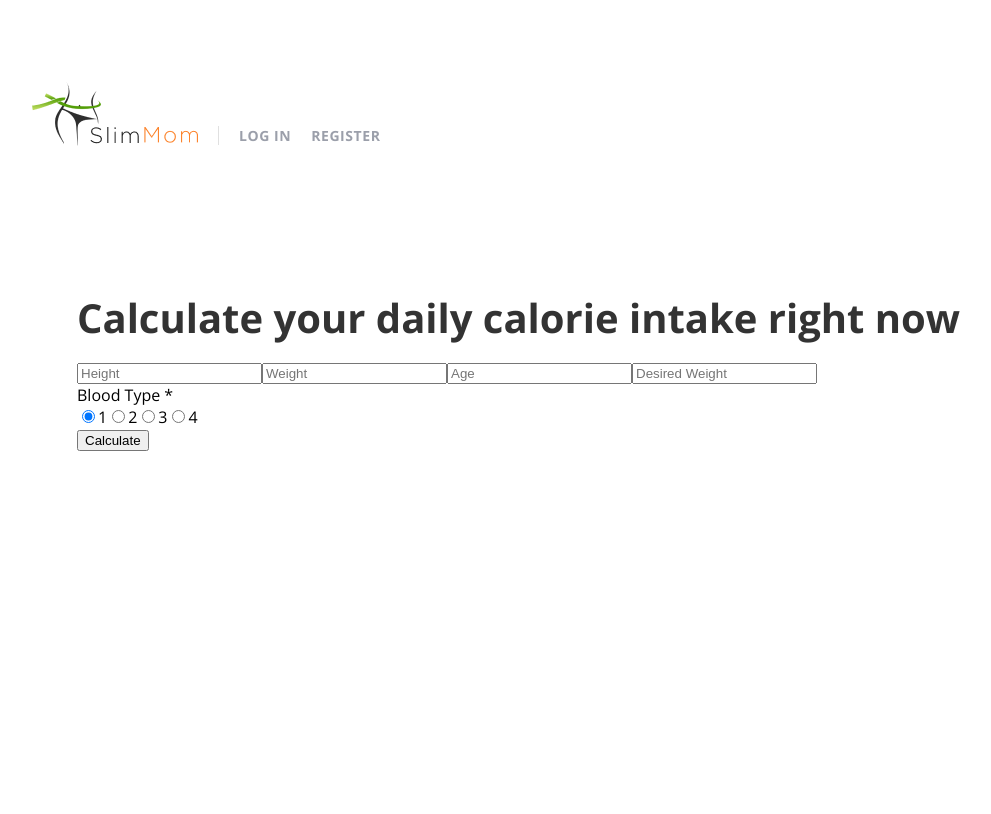
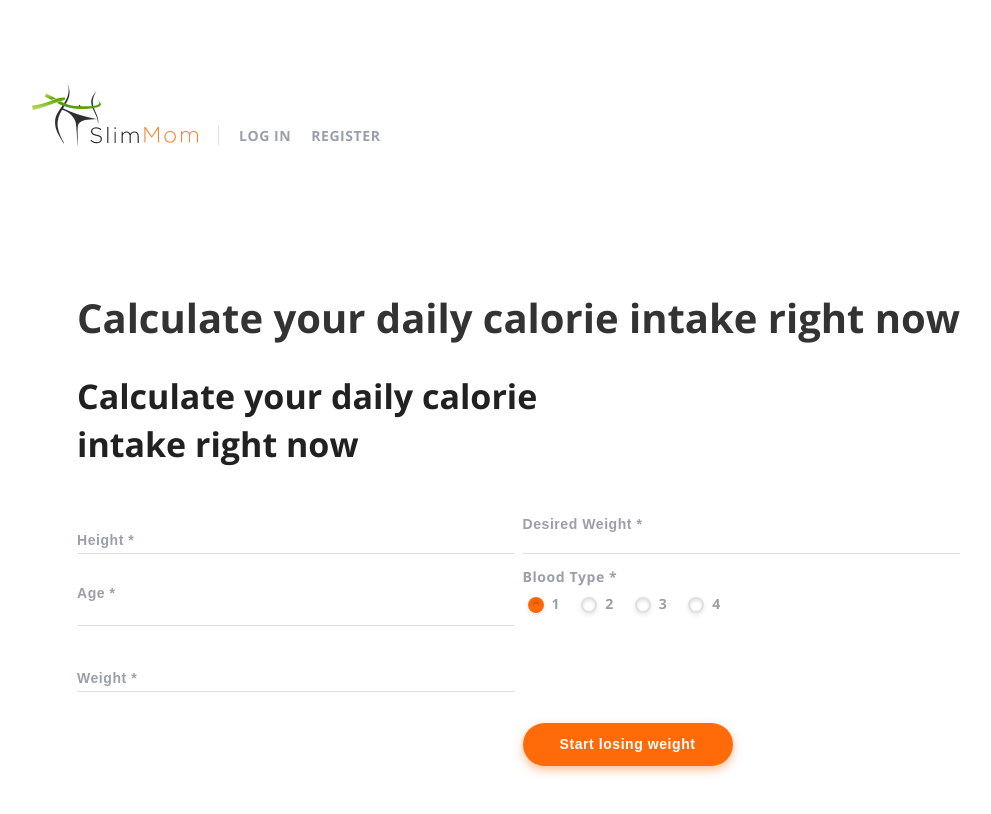
Before and after one commit to NituAlexandru/SlimMom, a React (Vite) app in the folder slim-mom/: page / in a window 1280 px wide. Shown: the top 814 px of the page, without its empty margins (19-1010 px from the left). Built offline with nearby package versions, Linux system fonts and the light colour scheme; the HTML template or start-up script is replaced by a standard one.

Commit message:
Added styling for Register, calculator

```diff
--- a/slim-mom/src/components/Auth/Register.module.scss
+++ b/slim-mom/src/components/Auth/Register.module.scss
@@ -0,0 +1,56 @@
+.registerPage {
+  h1 {
+    font-weight: 700;
+    font-size: 14px;
+    letter-spacing: 0.04em;
+    text-transform: uppercase;
+    color: #fc842d;
+    margin-bottom: 45px;
+  }
+  .registerForm {
+    display: flex;
+    flex-direction: column;
+    gap: 30px;
+
+    input {
+      width: 100%;
+      max-width: 320px;
+      border: none;
+      outline: none;
+      border-bottom: 1px solid #e0e0e0;
+      padding: 10px;
+      padding-left: 0;
+      color: #fc842d;
+
+      &::placeholder {
+        font-weight: 700;
+        font-size: 14px;
+        letter-spacing: 0.04em;
+        color: #9b9faa;
+      }
+    }
+
+    button {
+      border-radius: 30px;
+      padding: 13px 48px;
+      width: 181px;
+      height: 44px;
+      font-weight: 700;
+      font-size: 14px;
+      letter-spacing: 0.04em;
+      text-align: center;
+      color: #e65c00;
+      cursor: pointer;
+      border: solid 1px #fc842d;
+      background-color: #fff;
+
+      &:hover {
+        background: #e65c00;
+        color: #fff;
+      }
+    }
+  }
+  @media (min-width: 1024px) {
+    padding-left: 20px;
+  }
+}
--- a/slim-mom/src/components/Diary/DiarySummary.module.scss
+++ b/slim-mom/src/components/Diary/DiarySummary.module.scss
@@ -1,25 +1,43 @@
 .summary {
+  width: 100%;
+  max-width: 400px;
+  margin-top: 2rem;
+  padding: 1rem;
   background-color: #f9f9f9;
-  border-radius: 8px;
-  padding: 20px;
-  margin: 20px;
+  border-radius: 0.5rem;
+
+  @media (min-width: 768px) {
+    max-width: 500px;
   }
 
-.summary h2,
-.summary h3 {
-  color: #333;
+  @media (min-width: 1024px) {
+    max-width: 600px;
+    margin-top: 0;
   }
 
-.summary p,
-.summary ul {
-  color: #666;
+  h2 {
+    font-size: 1.25rem;
+    margin-bottom: 1rem;
+
+    @media (min-width: 768px) {
+      font-size: 1.5rem;
     }
 
-.summary ul {
-  list-style-type: none;
-  padding: 0;
+    @media (min-width: 1024px) {
+      font-size: 1.75rem;
+    }
   }
 
-.summary ul li {
-  margin: 5px 0;
+  p {
+    font-size: 1rem;
+    margin-bottom: 0.5rem;
+
+    @media (min-width: 768px) {
+      font-size: 1.125rem;
     }
+
+    @media (min-width: 1024px) {
+      font-size: 1.25rem;
+    }
+  }
+}
--- a/slim-mom/src/components/Forms/CalculatorCalorieForm.jsx
+++ b/slim-mom/src/components/Forms/CalculatorCalorieForm.jsx
@@ -39,13 +39,16 @@ const CalculatorCalorieForm = ({ onSubmit, result, resetResult }) => {
 
   return (
     <div>
+      <h2>
+        Calculate your daily calorie <br /> intake right now
+      </h2>
       <form className={styles.form} onSubmit={handleSubmit}>
         <input
           type="number"
           name="height"
           value={formData.height}
           onChange={handleChange}
-          placeholder="Height"
+          placeholder="Height *"
           required
         />
         <input
@@ -53,7 +56,7 @@ const CalculatorCalorieForm = ({ onSubmit, result, resetResult }) => {
           name="weight"
           value={formData.weight}
           onChange={handleChange}
-          placeholder="Weight"
+          placeholder="Weight *"
           required
         />
         <input
@@ -61,7 +64,7 @@ const CalculatorCalorieForm = ({ onSubmit, result, resetResult }) => {
           name="age"
           value={formData.age}
           onChange={handleChange}
-          placeholder="Age"
+          placeholder="Age *"
           required
         />
         <input
@@ -69,11 +72,11 @@ const CalculatorCalorieForm = ({ onSubmit, result, resetResult }) => {
           name="desiredWeight"
           value={formData.desiredWeight}
           onChange={handleChange}
-          placeholder="Desired Weight"
+          placeholder="Desired Weight *"
           required
         />
         <div className={styles.bloodTypeSection}>
-          <label>Blood Type *</label>{" "}
+          <label>Blood Type *</label>
           <div className={styles.radioButtons}>
             <label>
               <input
@@ -117,7 +120,7 @@ const CalculatorCalorieForm = ({ onSubmit, result, resetResult }) => {
             </label>
           </div>
         </div>
-        <button type="submit">Calculate</button>
+        <button type="submit">Start losing weight</button>
       </form>
       {result && (
         <ResultModal
--- a/slim-mom/src/components/Forms/CalculatorCalorieForm.module.scss
+++ b/slim-mom/src/components/Forms/CalculatorCalorieForm.module.scss
@@ -0,0 +1,179 @@
+h2 {
+  font-weight: 700;
+  font-size: 18px;
+  line-height: 1.4;
+  color: #212121;
+  @media (min-width: 768px) {
+    font-size: 34px;
+  }
+}
+.form {
+  display: grid;
+  gap: 0.5rem;
+  grid-template-columns: 1fr;
+  grid-template-areas:
+    "height"
+    "age"
+    "weight"
+    "desiredWeight"
+    "bloodType"
+    "button";
+  width: 240px;
+
+  input,
+  .bloodTypeSection {
+    width: 100%;
+    border: none;
+    border-bottom: 1px solid #e0e0e0;
+    padding: 5px;
+    padding-left: 0;
+    outline: none;
+
+    &::placeholder {
+      font-weight: 700;
+      font-size: 14px;
+      letter-spacing: 0.04em;
+      color: #9b9faa;
+    }
+
+    label {
+      font-weight: 700;
+      font-size: 14px;
+      letter-spacing: 0.04em;
+      color: #9b9faa;
+    }
+
+    div {
+      border-bottom: none;
+    }
+  }
+
+  .bloodTypeSection {
+    border-bottom: none;
+  }
+
+  @media (min-width: 768px) {
+    grid-template-columns: 1fr 1fr;
+    grid-template-areas:
+      "height desiredWeight"
+      "age bloodType"
+      "weight ."
+      "button .";
+    width: 100%;
+  }
+  @media (min-width: 1024px) {
+    grid-template-columns: 1fr 1fr;
+    grid-template-areas:
+      "height desiredWeight"
+      "age bloodType"
+      "weight ."
+      ". button";
+    width: 100%;
+  }
+  input[name="height"] {
+    grid-area: height;
+    margin-top: 2rem;
+  }
+
+  input[name="weight"] {
+    grid-area: weight;
+    margin-top: 2rem;
+  }
+
+  input[name="age"] {
+    grid-area: age;
+  }
+
+  input[name="desiredWeight"] {
+    grid-area: desiredWeight;
+  }
+
+  .bloodTypeSection {
+    grid-area: bloodType;
+    display: flex;
+    flex-direction: column;
+
+    label {
+      font-weight: bold;
+      margin-bottom: 0.5rem;
+    }
+
+    .radioButtons {
+      display: flex;
+      gap: 1rem;
+
+      label {
+        display: flex;
+        align-items: center;
+
+        input[type="radio"] {
+          appearance: none;
+          width: 1rem;
+          height: 1rem;
+          border: 2px solid #e0e0e0;
+          border-radius: 50%;
+          outline: none;
+          cursor: pointer;
+          position: relative;
+          margin-right: 0.5rem;
+          background-color: white;
+          box-shadow: 0 2px 5px rgba(0, 0, 0, 0.1),
+            inset 0 2px 3px rgba(0, 0, 0, 0.1);
+
+          &:checked {
+            border-color: #ff6b08;
+            background-color: #ff6b08;
+            box-shadow: 0 2px 5px rgba(0, 0, 0, 0.1),
+              inset 0 2px 3px rgba(0, 0, 0, 0.1);
+          }
+
+          &:checked::before {
+            content: "";
+            display: block;
+            width: 100%;
+            height: 100%;
+            border-radius: 50%;
+            background: #ff6b08;
+            position: absolute;
+            top: 0;
+            left: 0;
+            transform: scale(0.5);
+            box-shadow: inset 0 2px 3px rgba(0, 0, 0, 0.3);
+          }
+
+          &:hover {
+            box-shadow: 0 4px 10px rgba(0, 0, 0, 0.2),
+              inset 0 2px 3px rgba(0, 0, 0, 0.1);
+          }
+
+          &:checked:hover {
+            box-shadow: 0 4px 10px rgba(0, 0, 0, 0.2),
+              inset 0 2px 3px rgba(0, 0, 0, 0.1);
+          }
+        }
+      }
+    }
+  }
+
+  button {
+    border: none;
+    border-radius: 30px;
+    width: 210px;
+    height: 43px;
+    box-shadow: 0 4px 10px 0 rgba(252, 132, 45, 0.5);
+    background-color: #ff6b08;
+    font-weight: 700;
+    font-size: 14px;
+    letter-spacing: 0.04em;
+    text-align: center;
+    color: #fff;
+    grid-area: button;
+    cursor: pointer;
+    margin-top: 1.4rem;
+
+    &:hover {
+      background-color: rgb(230, 92, 0);
+      box-shadow: 0 4px 8px rgba(230, 92, 0);
+    }
+  }
+}
--- a/slim-mom/src/components/Pages/CalculatorPage.jsx
+++ b/slim-mom/src/components/Pages/CalculatorPage.jsx
@@ -1,6 +1,7 @@
 import { useState } from "react";
 import api from "../../services/api"; // Folosim api-ul configurat
 import CalculatorCalorieForm from "../Forms/CalculatorCalorieForm";
+import styles from "./CalculatorPage.module.scss";
 
 // CalculatorPage component to display the calorie calculator form and handle its logic
 const CalculatorPage = () => {
@@ -25,13 +26,14 @@ const CalculatorPage = () => {
   };
 
   return (
-    <div>
-      <h1>Calculator</h1>
-      <CalculatorCalorieForm
-        onSubmit={handleCalculatorSubmit} // Passing the handleCalculatorSubmit function as a prop
-        result={result} // Passing the result state as a prop
-        resetResult={resetResult} // Passing the resetResult function as a prop
-      />
+    <div className={styles.calculatorPage}>
+      <div className={styles.formContainer}>
+        <CalculatorCalorieForm
+          onSubmit={handleCalculatorSubmit} // Passing the handleCalculatorSubmit function as a prop
+          result={result} // Passing the result state as a prop
+          resetResult={resetResult} // Passing the resetResult function as a prop
+        />
+      </div>
     </div>
   );
 };
--- a/slim-mom/src/components/Pages/CalculatorPage.module.scss
+++ b/slim-mom/src/components/Pages/CalculatorPage.module.scss
@@ -0,0 +1,32 @@
+.calculatorPage {
+  display: flex;
+  flex-direction: column;
+  width: 100%;
+  margin: 0 auto;
+
+  @media (min-width: 768px) {
+    justify-content: flex-start;
+    margin-top: 50px;
+    flex-direction: row;
+    justify-content: space-between;
+    padding: 0;
+  }
+
+  @media (min-width: 1024px) {
+    padding: 3rem;
+  }
+
+  .formContainer {
+    max-width: 320px;
+    margin: 0 auto;
+
+    @media (min-width: 768px) {
+      max-width: 500px;
+      margin: 0;
+    }
+
+    @media (min-width: 1024px) {
+      max-width: 600px;
+    }
+  }
+}
--- a/slim-mom/src/components/Pages/RegistrationPage.jsx
+++ b/slim-mom/src/components/Pages/RegistrationPage.jsx
@@ -1,9 +1,9 @@
 import Register from "../Auth/Register";
+import styles from "./RegistrationPage.module.scss";
 
 const RegistrationPage = () => {
   return (
-    <div>
-      <h1>Register</h1>
+    <div className={styles.registerContainer}>
       <Register />
     </div>
   );
--- a/slim-mom/src/components/Pages/RegistrationPage.module.scss
+++ b/slim-mom/src/components/Pages/RegistrationPage.module.scss
@@ -0,0 +1,5 @@
+.registerContainer {
+  display: flex;
+  align-items: center;
+  transform: translateY(-100px);
+}
```
Also changed, not shown: slim-mom/src/components/Auth/Register.jsx (+8 -4 lines). Lines whose indentation alone changed are shown as unchanged.
